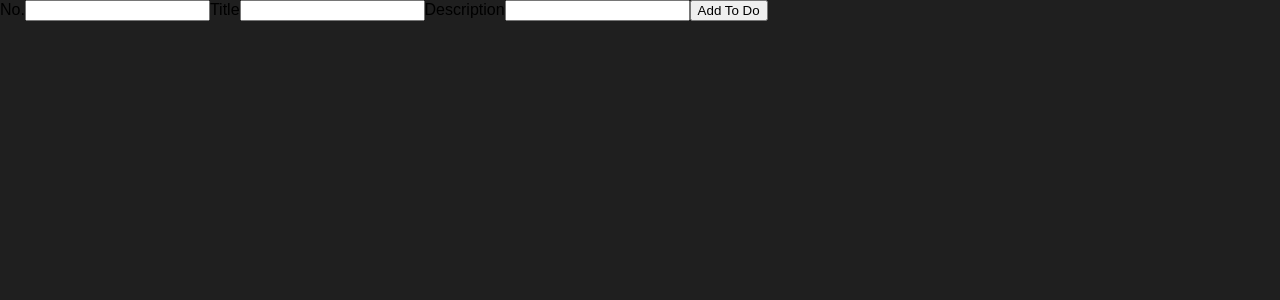
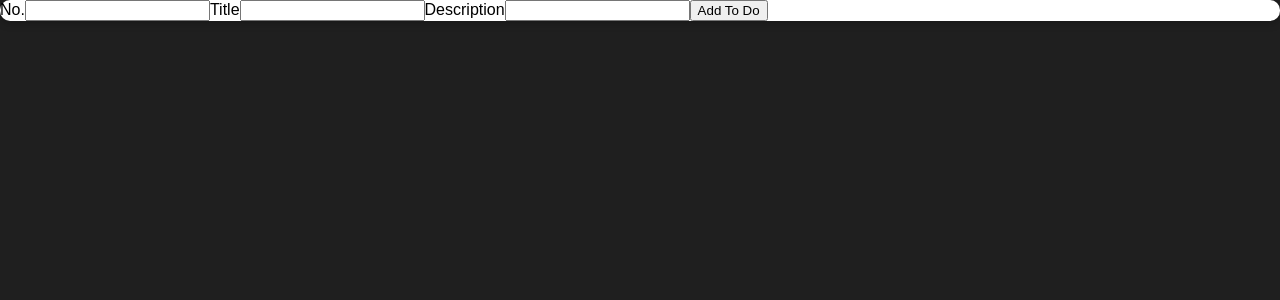
Before and after one commit to mohamuhsin/react-todo, a React (Create React App) app: page / in a window 1280 px wide. Shown: the top 300 px of the page. Built offline with nearby package versions, Linux system fonts and the light colour scheme.

Commit message:
built card component and styled it

```diff
--- a/src/components/AddToDo/AddToDo.js
+++ b/src/components/AddToDo/AddToDo.js
@@ -1,10 +1,13 @@
 import React from "react";
+
+import Card from "../UI/Card";
 
 const AddToDo = (props) => {
   const AddToDoHandler = (event) => {
     event.preventDefault();
   };
   return (
+    <Card>
       <form onSubmit={AddToDoHandler}>
         <label htmlFor="number">No.</label>
         <input id="no." type="number" />
@@ -14,6 +17,7 @@
         <input id="description" type="text" />
         <button type="submit">Add To Do</button>
       </form>
+    </Card>
   );
 };
 export default AddToDo;
--- /dev/null
+++ b/src/components/UI/Card.js
@@ -0,0 +1,9 @@
+import React from "react";
+
+import classes from "./Card.module.css";
+
+const Card = (props) => {
+  return <div className={classes.card}>{props.children}</div>;
+};
+
+export default Card;
--- /dev/null
+++ b/src/components/UI/Card.module.css
@@ -0,0 +1,5 @@
+.card {
+  background: white;
+  box-shadow: 0 2px 8px rgba(0, 0, 0, 0.26);
+  border-radius: 10px;
+}
```
Lines whose indentation alone changed are shown as unchanged.
